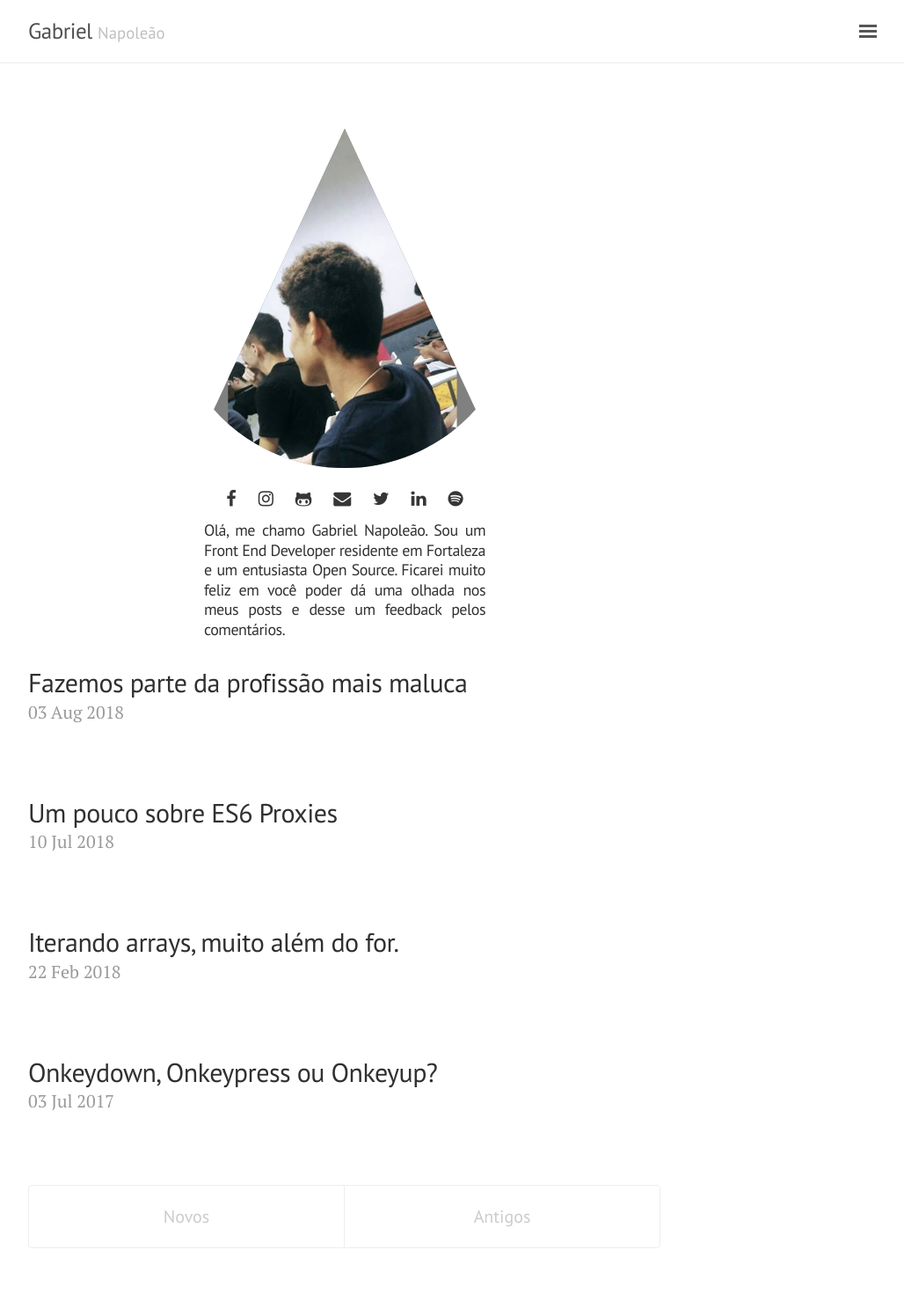
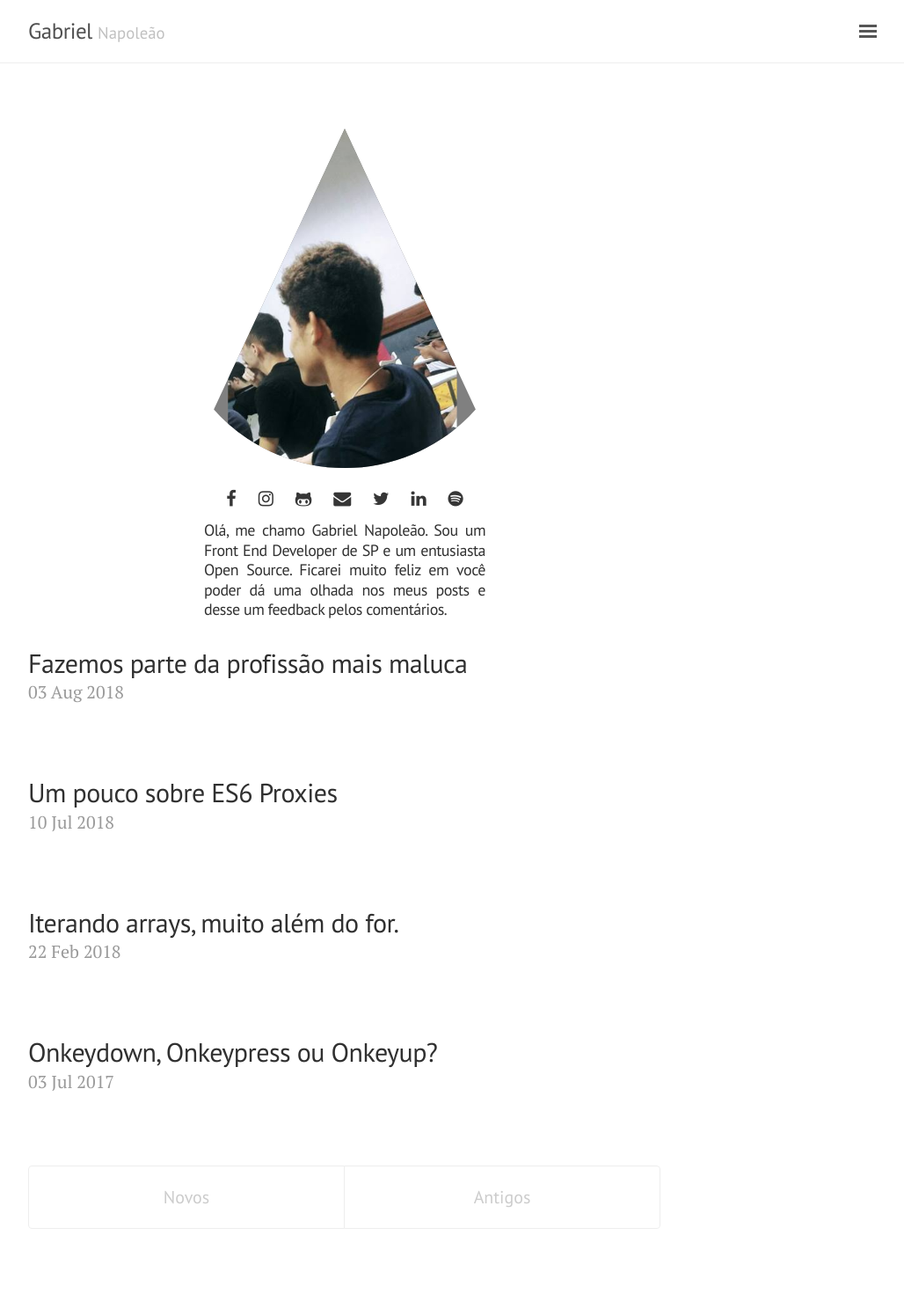
Before and after one commit to whoamindx/whoamindx.github.io, a Jekyll site: the page built from index.html, in a window 1280 px wide. Shown: the whole page at 88% size, without its empty margins (248-1276 px from the left). Built offline with Jekyll 4.4.1, drawn with Linux system fonts in a browser that asks for light colours; the list of posts is cut into pages by our own code; after the commit the page ends 1457 px from its top, so only the background shows below that.

Commit message:
Change my location

```diff
--- a/_config.yml
+++ b/_config.yml
@@ -7,7 +7,7 @@ permalink:           /:year/:title
 # Setup
 title:               Gabriel
 tagline:             ''
-description:         'Olá, me chamo Gabriel Napoleão. Sou um Front End Developer residente em Fortaleza e um entusiasta Open Source. Ficarei muito feliz em você poder dá uma olhada nos meus posts e desse um feedback pelos comentários.' #'A reserved <a href="http://jekyllrb.com" target="_blank">Jekyll</a> theme that places the utmost gravity on content with a hidden drawer. Made by <a href="https://twitter.com/mdo" target="_blank">@mdo</a>.'
+description:         'Olá, me chamo Gabriel Napoleão. Sou um Front End Developer de SP e um entusiasta Open Source. Ficarei muito feliz em você poder dá uma olhada nos meus posts e desse um feedback pelos comentários.' #'A reserved <a href="http://jekyllrb.com" target="_blank">Jekyll</a> theme that places the utmost gravity on content with a hidden drawer. Made by <a href="https://twitter.com/mdo" target="_blank">@mdo</a>.'
 url:                 http://gabrielndr.github.io
 baseurl:             ''
 paginate:            5
```
